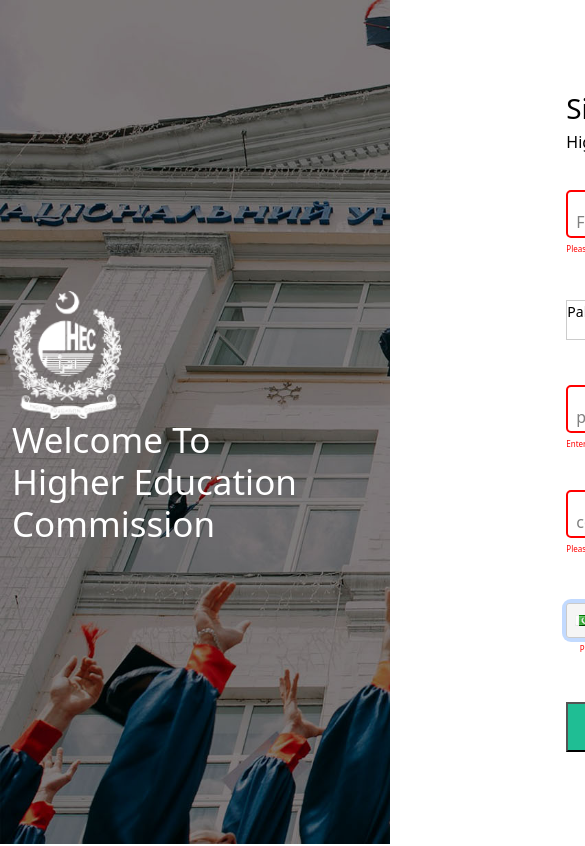
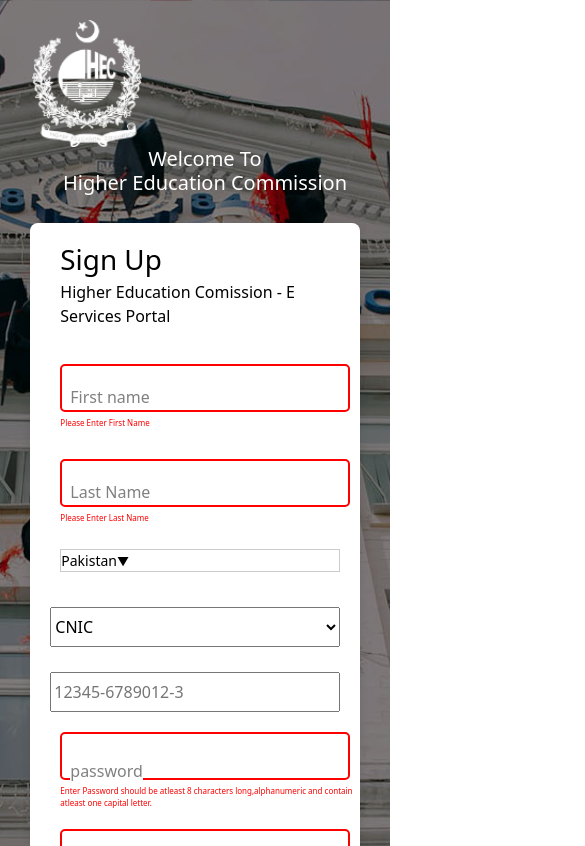
Before and after one commit to distinguishedDistinct/signin, a React (Vite) app: page / in a window 390 px wide. Shown: the top 846 px of the page, 585 px wide, since content can reach past the window. Built offline with nearby package versions, Linux system fonts and the light colour scheme.

Commit message:
Add responsive CSS for signup page

```diff
--- a/src/components/Signup.css
+++ b/src/components/Signup.css
@@ -1,14 +1,18 @@
 body {
   background-image: url("../assets/background-image.jpg");
   background-size: cover;
+  background-position: center; /* Ensure the image is centered */
   display: flex;
-    justify-content: space-around;
+  justify-content: center; /* Center the content */
   flex-wrap: wrap;
+  min-height: 100vh; /* Ensure the body takes at least the full height of the viewport */
 }
 
 .container {
   display: flex;
   justify-content: space-evenly;
+  flex-wrap: wrap; /* Allow wrapping for smaller screens */
+  width: 100%; /* Ensure the container takes full width */
 }
 
 .welcome-container {
@@ -16,17 +20,21 @@
   justify-content: center;
   flex-direction: column;
   color: white;
-    margin-right: 200px;
+  margin: 20px; /* Add margin for spacing */
+  flex: 1; /* Allow the container to grow */
 }
 
 .welcome-container h1 {
-    font-size: 35px;
+  font-size: 2rem; /* Use rem for responsive font size */
 }
 
 .signup-form {
   background-color: white;
-    width: 550px;
+  width: 90%; /* Use percentage for responsive width */
+  max-width: 550px; /* Limit the maximum width */
   height: auto;
+  border-radius: 8px; /* Optional: add rounded corners */
+  box-shadow: 0 4px 10px rgba(0, 0, 0, 0.1); /* Optional: add a subtle shadow */
 }
 
 .form-content {
@@ -45,6 +53,7 @@
 .form-info {
   display: flex;
   justify-content: space-between;
+  flex-wrap: wrap; /* Allow wrapping for smaller screens */
 }
 
 .form-info div {
@@ -56,12 +65,54 @@
   margin-right: 0;
 }
 
-  .submit-btn
-  {
+.submit-btn {
   width: 100%;
   background-color: rgb(31, 190, 148);
   color: white;
   margin-left: 10px;
   margin-top: 10px;
   height: 50px;
+  border: none; /* Optional: remove border */
+  border-radius: 5px; /* Optional: add rounded corners */
+  cursor: pointer; /* Optional: change cursor to pointer */
 }
+
+/* Media Queries for Responsiveness */
+@media (max-width: 768px) {
+  .welcome-container {
+      margin-right: 0; /* Remove margin on smaller screens */
+      text-align: center; /* Center text on smaller screens */
+  }
+
+  .welcome-container h1 {
+      font-size: 1.5rem; /* Adjust font size */
+  }
+
+  .signup-form {
+      width: 90%; /* Use full width on smaller screens */
+      margin: 0 auto; /* Center the form */
+  }
+
+  .form-info {
+      flex-direction: column; /* Stack elements vertically */
+  }
+
+  .form-info div {
+      margin-right: 0; /* Remove right margin */
+      margin-bottom: 10px; /* Add bottom margin for spacing */
+  }
+
+  .form-info div:last-child {
+      margin-bottom: 0; /* Remove bottom margin for last item */
+  }
+}
+
+@media (max-width: 480px) {
+  .welcome-container h1 {
+      font-size: 1.25rem; /* Further adjust font size for very small screens */
+  }
+
+  .submit-btn {
+      height: 45px; /* Adjust button height */
+  }
+}
```
Lines whose indentation alone changed are shown as unchanged.
